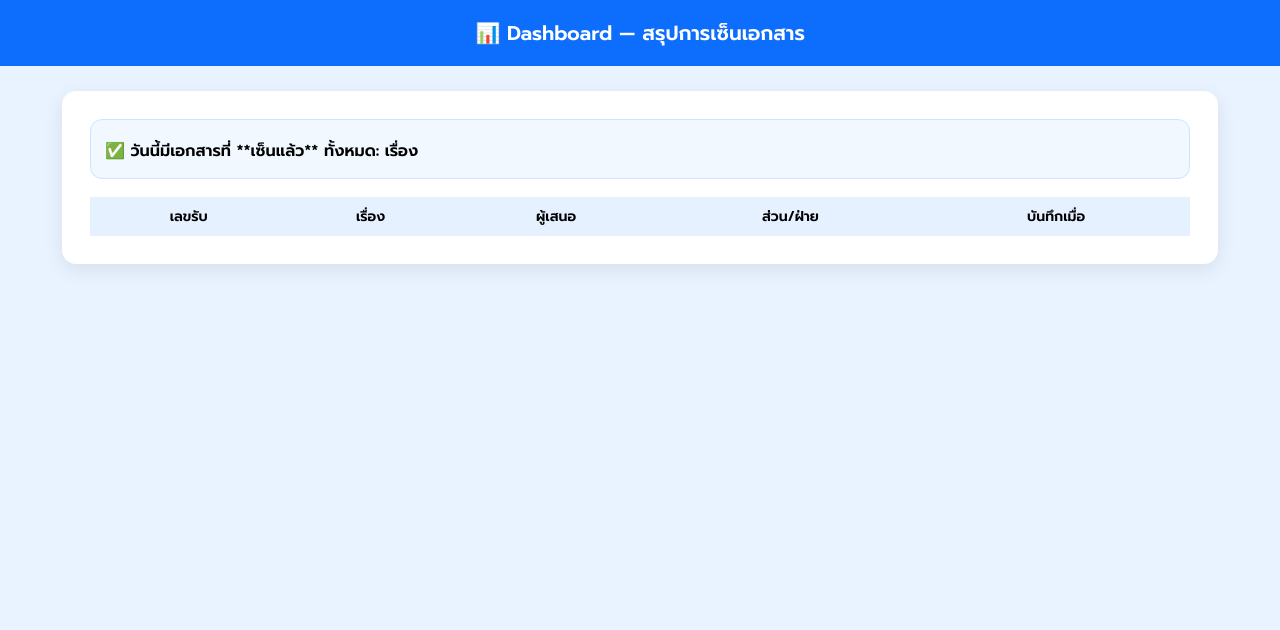
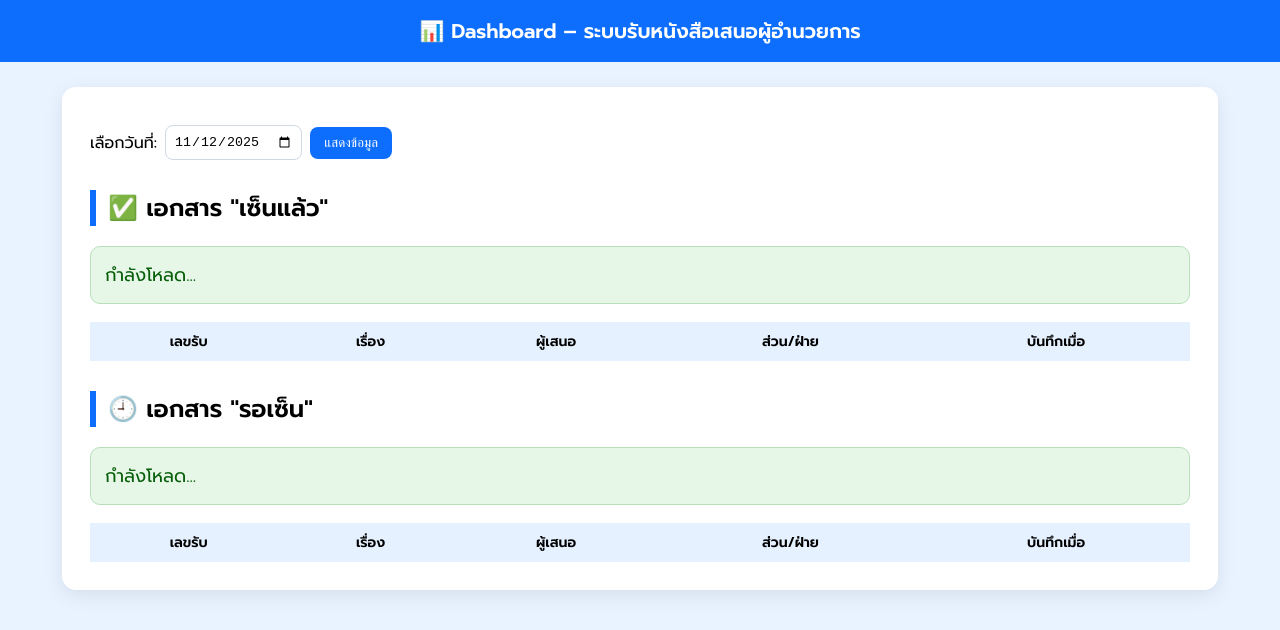
Before and after one commit to derimdim-sudo/document-receive-system, a plain HTML site: page dashboard.html in a window 1280 px wide. Drawn offline with Linux system fonts and the light colour scheme; no server answers.

Commit message:
Update dashboard.html

```diff
--- a/dashboard.html
+++ b/dashboard.html
@@ -3,73 +3,113 @@
 <head>
 <meta charset="UTF-8" />
 <meta name="viewport" content="width=device-width, initial-scale=1.0" />
-  <title>Dashboard — สรุปการเซ็นเอกสาร</title>
+<title>Dashboard – ระบบรับหนังสือเสนอผู้อำนวยการ</title>
 
-  <link rel="icon" type="image/png" href="favicon.png">
+<link rel="icon" type="image/png" href="favicon.png" />
 
 <link href="https://fonts.googleapis.com/css2?family=Prompt:wght@300;400;500;600&display=swap" rel="stylesheet" />
 
 <style>
   body {
-      font-family: "Prompt", sans-serif;
-      background: #e9f2ff;
-      margin: 0;
+    font-family:"Prompt",sans-serif;
+    background:#e9f2ff;
+    margin:0;
   }
   header {
-      background: #0d6efd;
-      color: #fff;
-      padding: 18px;
-      font-size: 20px;
-      font-weight: 600;
-      text-align: center;
+    background:#0d6efd;
+    color:#fff;
+    padding:16px;
+    font-size:20px;
+    font-weight:600;
+    text-align:center;
   }
+
   main {
-      max-width: 1100px;
-      background: #fff;
-      margin: 25px auto;
-      padding: 28px;
-      border-radius: 14px;
-      box-shadow: 0 6px 20px rgba(0,0,0,0.08);
+    max-width:1100px;
+    background:#fff;
+    margin:25px auto;
+    padding:28px;
+    border-radius:14px;
+    box-shadow:0 6px 20px rgba(0,0,0,0.08)
   }
+
+  h2 {
+    margin-top:0;
+    border-left:6px solid #0d6efd;
+    padding-left:12px;
+  }
+
+  .count-box {
+    background:#e6f7e8;
+    padding:14px;
+    border-radius:10px;
+    border:1px solid #b6dfba;
+    color:#085f0a;
+    margin-bottom:18px;
+    font-size:18px;
+  }
+
   table {
-      width: 100%;
-      border-collapse: collapse;
-      margin-top: 16px;
+    width:100%;
+    border-collapse:collapse;
+    margin-top:8px;
   }
   th {
-      background: #e5f1ff;
-      padding: 9px;
-      font-size: 14px;
+    background:#e5f1ff;
+    padding:9px;
+    font-size:14px;
   }
   td {
-      padding: 8px;
-      font-size: 14px;
-      border-bottom: 1px solid #e7e7e7;
+    padding:8px;
+    font-size:14px;
+    border-bottom:1px solid #e7e7e7;
   }
   tr:nth-child(even){
-      background:#f8fbff;
+    background:#f8fbff
   }
-    .summary {
-      background: #f1f8ff;
-      border: 1px solid #cfe2ff;
-      padding: 14px;
-      border-radius: 12px;
-      font-weight: 600;
-      margin-bottom: 18px;
+
+  .section {
+    margin-top:30px
   }
+
+  .date-filter{
+    margin:10px 0;
+    display:flex;
+    gap:8px;
+    align-items:center;
+  }
+  input[type="date"]{
+    padding:8px;
+    border:1px solid #cfd8e3;
+    border-radius:8px;
+  }
+  button{
+    padding:8px 14px;
+    background:#0d6efd;
+    color:#fff;
+    border:none;
+    border-radius:8px;
+    cursor:pointer;
+  }
+  button:hover{background:#0a58ca;}
 </style>
 </head>
 
 <body>
-<header>📊 Dashboard — สรุปการเซ็นเอกสาร</header>
+
+<header>📊 Dashboard – ระบบรับหนังสือเสนอผู้อำนวยการ</header>
 
 <main>
 
-  <div class="summary">
-    ✅ วันนี้มีเอกสารที่ **เซ็นแล้ว** ทั้งหมด:
-    <span id="countToday" style="font-size:20px;color:#0d6efd;"></span> เรื่อง
+  <div class="date-filter">
+    <label>เลือกวันที่:</label>
+    <input type="date" id="filterDate" />
+    <button onclick="loadData()">แสดงข้อมูล</button>
   </div>
 
+  <div id="signedSection" class="section">
+    <h2>✅ เอกสาร "เซ็นแล้ว"</h2>
+    <div id="signedCount" class="count-box">กำลังโหลด...</div>
     <table>
       <thead>
         <tr>
@@ -80,15 +120,31 @@
           <th>บันทึกเมื่อ</th>
         </tr>
       </thead>
-    <tbody id="dataBody"></tbody>
+      <tbody id="signedBody"></tbody>
     </table>
+  </div>
+
+  <div id="pendingSection" class="section">
+    <h2>🕘 เอกสาร "รอเซ็น"</h2>
+    <div id="pendingCount" class="count-box">กำลังโหลด...</div>
+    <table>
+      <thead>
+        <tr>
+          <th>เลขรับ</th>
+          <th>เรื่อง</th>
+          <th>ผู้เสนอ</th>
+          <th>ส่วน/ฝ่าย</th>
+          <th>บันทึกเมื่อ</th>
+        </tr>
+      </thead>
+      <tbody id="pendingBody"></tbody>
+    </table>
+  </div>
 
 </main>
-
-
+<!-- =====================  PART 2 : JavaScript  ===================== -->
 <script type="module">
-
-/* Firebase Config */
+/* ===== Firebase Config (เหมือนหน้า index.html) ===== */
 const firebaseConfig = {
   apiKey: "AIzaSyDAYnOCUm4-QKlJGCLOGEGHsUf143K2swc",
   authDomain: "doc-receive-v3.firebaseapp.com",
@@ -100,54 +156,135 @@ const firebaseConfig = {
 
 import { initializeApp } from "https://www.gstatic.com/firebasejs/10.13.1/firebase-app.js";
 import {
-  getFirestore, collection, query, onSnapshot, orderBy
+  getFirestore, collection, getDocs, query, orderBy
 } from "https://www.gstatic.com/firebasejs/10.13.1/firebase-firestore.js";
 
+/* ===== Init ===== */
 const app = initializeApp(firebaseConfig);
 const db  = getFirestore(app);
 const docsCol = collection(db, "incoming_docs_real");
 
-/* วันนี้ (YYYY-MM-DD) */
-const today = new Date().toISOString().slice(0,10);
+/* ===== Helpers ===== */
+function pad(n){ return String(n).padStart(2, "0"); }
 
-/* โหลดข้อมูล */
-function loadDataToday(){
-  const q = query(docsCol, orderBy("createdAt","desc"));
+function setDefaultDateToday() {
+  const el = document.getElementById("filterDate");
+  const now = new Date();
+  const yyyy = now.getFullYear();
+  const mm = pad(now.getMonth()+1);
+  const dd = pad(now.getDate());
+  el.value = `${yyyy}-${mm}-${dd}`;
+}
 
-  onSnapshot(q,(snap)=>{
-    let rows = "";
-    let count = 0;
+function getSelectedDateRange() {
+  const el = document.getElementById("filterDate");
+  let val = el.value;
+  if(!val){
+    const now = new Date();
+    val = `${now.getFullYear()}-${pad(now.getMonth()+1)}-${pad(now.getDate())}`;
+  }
+  // ช่วงเวลา 00:00:00.000 – 23:59:59.999 ของวันที่เลือก (ตามเวลาเครื่อง)
+  const start = new Date(`${val}T00:00:00`);
+  const end   = new Date(`${val}T23:59:59.999`);
+  return { start, end };
+}
+
+function fmtDateTimeTH(d){
+  try{
+    return d.toLocaleString("th-TH", { dateStyle: "short", timeStyle: "medium" });
+  }catch(_){
+    return d.toLocaleString("th-TH");
+  }
+}
+
+function renderTable(tbodyId, rows){
+  const tbody = document.getElementById(tbodyId);
+  if(!rows.length){
+    tbody.innerHTML = `<tr><td colspan="5" style="text-align:center;color:#6c757d">— ไม่มีข้อมูล —</td></tr>`;
+    return;
+  }
+  let html = "";
+  rows.forEach(r=>{
+    html += `
+      <tr>
+        <td>${r.refno}</td>
+        <td>${r.subject}</td>
+        <td>${r.from}</td>
+        <td>${r.department ?? "-"}</td>
+        <td>${r.createdText}</td>
+      </tr>`;
+  });
+  tbody.innerHTML = html;
+}
+
+/* ===== Core Loader ===== */
+async function loadData(){
+  // UI loading
+  document.getElementById("signedCount").textContent  = "กำลังโหลด...";
+  document.getElementById("pendingCount").textContent = "กำลังโหลด...";
+  document.getElementById("signedBody").innerHTML  = "";
+  document.getElementById("pendingBody").innerHTML = "";
+
+  const { start, end } = getSelectedDateRange();
+
+  try{
+    // ดึงเอกสารทั้งหมดเรียงตามเวลา (ทำ client-side filter เพื่อลดปัญหา index)
+    const snap = await getDocs(query(docsCol, orderBy("createdAt","desc")));
+
+    const signedRows  = [];
+    const pendingRows = [];
 
     snap.forEach(docSnap=>{
       const d = docSnap.data();
+      const ts = d.createdAt?.toDate ? d.createdAt.toDate() : null;
+      if(!ts) return; // ยังไม่มีเวลา (timestamp) ข้าม
 
-      // ✅ เฉพาะสถานะ "เซ็นแล้ว"
-      if(d.status !== "เซ็นแล้ว") return;
+      // filter เฉพาะช่วงวันที่เลือก
+      if(ts < start || ts > end) return;
 
-      // ✅ วันที่รับ = วันนี้
-      if(d.date !== today) return;
+      const row = {
+        refno: d.refno ?? "-",
+        subject: d.subject ?? "-",
+        from: d.from ?? "-",
+        department: d.department ?? "-",
+        createdText: fmtDateTimeTH(ts),
+      };
 
-      count++;
-
-      rows += `
-      <tr>
-        <td>${d.refno}</td>
-        <td>${d.subject}</td>
-        <td>${d.from}</td>
-        <td>${d.department ?? "-"}</td>
-        <td>${d.createdAt?.toDate?.().toLocaleString("th-TH") ?? "-"}</td>
-      </tr>
-      `;
+      if(d.status === "เซ็นแล้ว"){
+        signedRows.push(row);
+      }else if(d.status === "รอเซ็น"){
+        pendingRows.push(row);
+      }
     });
 
-    document.getElementById("dataBody").innerHTML = rows;
-    document.getElementById("countToday").textContent = count;
-  });
+    // สรุปผล
+    document.getElementById("signedCount").textContent  =
+      `วันนี้มีเอกสารที่ "เซ็นแล้ว" ทั้งหมด: ${signedRows.length} เรื่อง`;
+    document.getElementById("pendingCount").textContent =
+      `วันนี้มีเอกสารที่ "รอเซ็น" ทั้งหมด: ${pendingRows.length} เรื่อง`;
+
+    renderTable("signedBody",  signedRows);
+    renderTable("pendingBody", pendingRows);
+
+  }catch(e){
+    console.error(e);
+    document.getElementById("signedCount").textContent  = "เกิดข้อผิดพลาดในการโหลดข้อมูล";
+    document.getElementById("pendingCount").textContent = "เกิดข้อผิดพลาดในการโหลดข้อมูล";
+  }
 }
 
-loadDataToday();
+/* ===== Boot ===== */
+setDefaultDateToday();
+loadData();
 
+// เปิดปุ่ม Enter ที่ช่อง date ให้โหลดซ้ำได้
+document.getElementById("filterDate").addEventListener("keydown",(e)=>{
+  if(e.key === "Enter"){
+    e.preventDefault();
+    loadData();
+  }
+});
 </script>
-
+<!-- ===================  END PART 2  =================== -->
 </body>
 </html>
```
Lines whose indentation alone changed are shown as unchanged.
